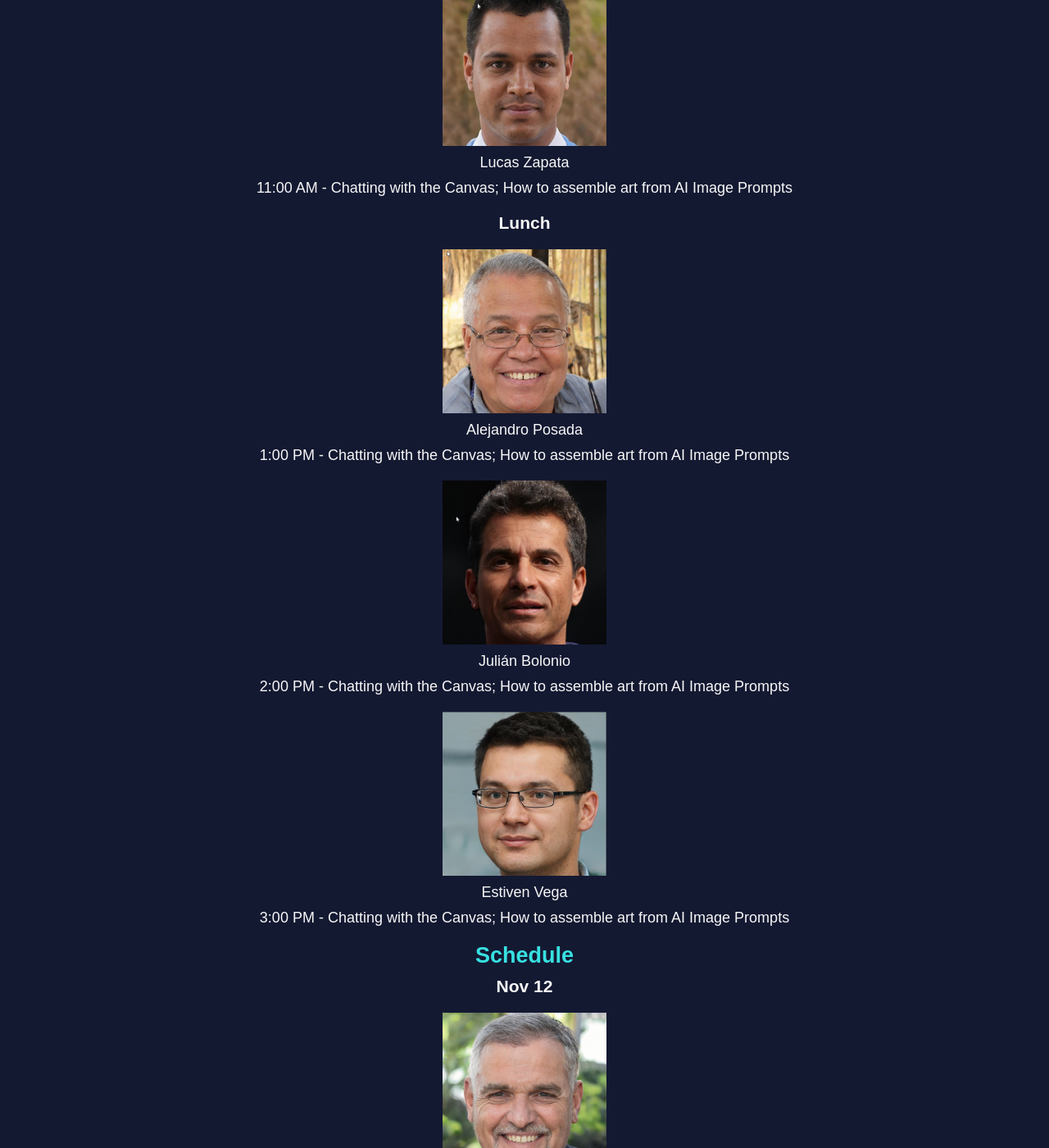
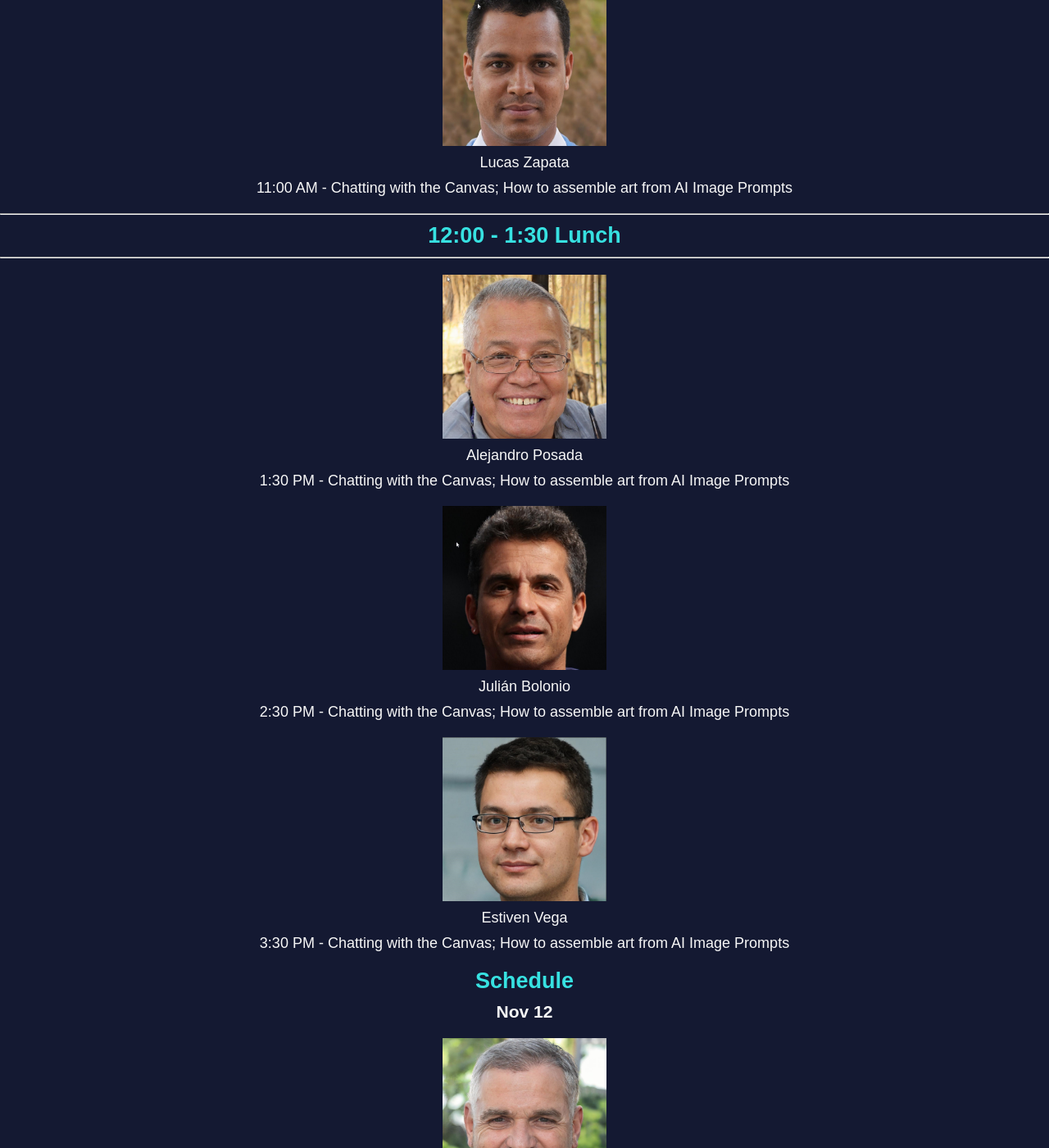
Before and after one commit to gothamgo/bweb, a Jekyll site: the page built from index.html, in a window 1280 px wide and 1400 px high, scrolled down 1250 px. Shown: the whole window at 82% size. Built offline with Jekyll 4.4.1, drawn with Linux system fonts in a browser that asks for light colours; some of the changed text lies outside the part shown.

Commit message:
Update index.html

```diff
--- a/index.html
+++ b/index.html
@@ -86,24 +86,26 @@ div.speaker img {
   <p>11:00 AM - Chatting with the Canvas; How to assemble art from AI Image Prompts</p>
 </div>
 
-<h3>Lunch</h3>
+<hr>
+<h2>12:00 - 1:30 Lunch</h2>
+<hr>
 
 <div class="speaker">
   <img src="{{site.url}}/images/11967f63dd951f7ea682ab1239131c7d.png" class="speaker-image" width="200" height="200">
   <p>Alejandro Posada</p>
-  <p>1:00 PM - Chatting with the Canvas; How to assemble art from AI Image Prompts</p>
+  <p>1:30 PM - Chatting with the Canvas; How to assemble art from AI Image Prompts</p>
 </div>
 
 <div class="speaker">
 <img src="{{site.url}}/images/a95192c2c84e5b344eab1038815c4fc5.png" class="speaker-image" width="200" height="200">
   <p>Julián Bolonio</p>
-  <p>2:00 PM - Chatting with the Canvas; How to assemble art from AI Image Prompts</p>
+  <p>2:30 PM - Chatting with the Canvas; How to assemble art from AI Image Prompts</p>
 </div>
 
 <div class="speaker">
   <img src="{{site.url}}/images/11b418bf0a8d76da9fa5d3ca72c4eba3.png" class="speaker-image" width="200" height="200">
   <p>Estiven Vega</p>
-  <p>3:00 PM - Chatting with the Canvas; How to assemble art from AI Image Prompts</p>
+  <p>3:30 PM - Chatting with the Canvas; How to assemble art from AI Image Prompts</p>
 </div>
 
 <h2>Schedule</h2>
@@ -127,10 +129,24 @@ div.speaker img {
   <p>11:00 AM - Chatting with the Canvas; How to assemble art from AI Image Prompts</p>
 </div>
 
-<h3>Lunch</h3>
+<hr>
+<h2>12:00 - 1:30 Lunch</h2>
+<hr>
 
 <div class="speaker">
 <img src="{{site.url}}/images/a95192c2c84e5b344eab1038815c4fc5.png" class="speaker-image" width="200" height="200">
   <p>Julián Bolonio</p>
-  <p>1:00 PM - Chatting with the Canvas; How to assemble art from AI Image Prompts</p>
+  <p>1:30 PM - Chatting with the Canvas; How to assemble art from AI Image Prompts</p>
 </div>
+
+</div><div class="speaker">
+  <img src="{{site.url}}/images/11882d67779a93c29216c1c6b465ed2e.png" class="speaker-image" width="200" height="200">
+  <p>Milena Gomez</p>
+  <p>2:30 AM - JavaScript can be as fast as C++</p>
+</div>
+
+<div class="speaker">
+  <img src="{{site.url}}/images/113f63c7b7be0723c61a646c13efe430.png" class="speaker-image" width="200" height="200">
+  <p>Santiago Aragno</p>
+  <p>3:30 AM - Chatting with the Canvas; How to assemble art from AI Image Prompts</p>
+</div>
```
Also changed, not shown: other parts of index.html (+1 -1 lines).
